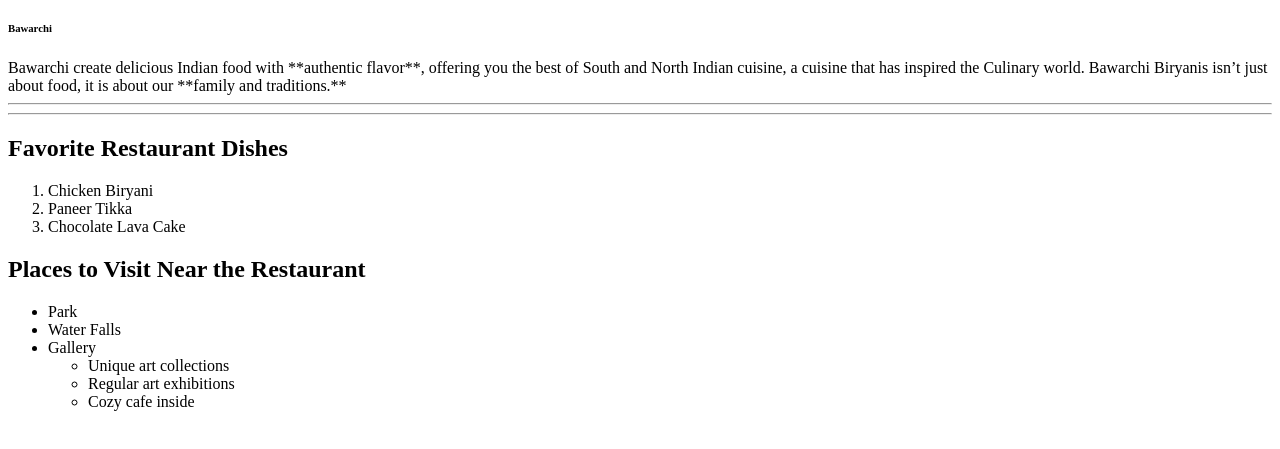
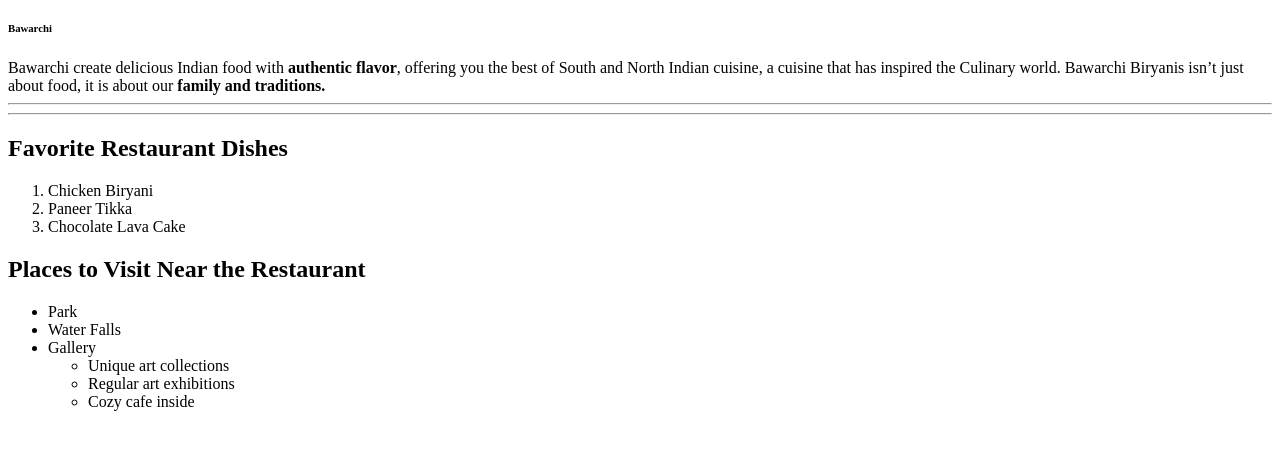
Before and after one commit to 44-563-Web-Apps-S24/44563-webapps-s24-assignment3-S571495, a plain HTML site: page index.html in a window 1280 px wide. Shown: the part 61-510 px from the top of the page. Drawn offline with Linux system fonts and the light colour scheme.

```diff
--- a/index.html
+++ b/index.html
@@ -5,8 +5,8 @@
     </head>
     <body><h1>Yashaswini Sarabu</h1>
         <h6>Bawarchi</h6>
-        Bawarchi create delicious Indian food with **authentic flavor**, offering you the best of South and North Indian cuisine, a cuisine that has inspired the Culinary world.
-        Bawarchi Biryanis isn’t just about food, it is about our **family and traditions.**
+        Bawarchi create delicious Indian food with <strong>authentic flavor</strong>, offering you the best of South and North Indian cuisine, a cuisine that has inspired the Culinary world.
+        Bawarchi Biryanis isn’t just about food, it is about our <strong>family and traditions.</strong>
         <hr>
         <hr>
         <h2>Favorite Restaurant Dishes</h2>
```
